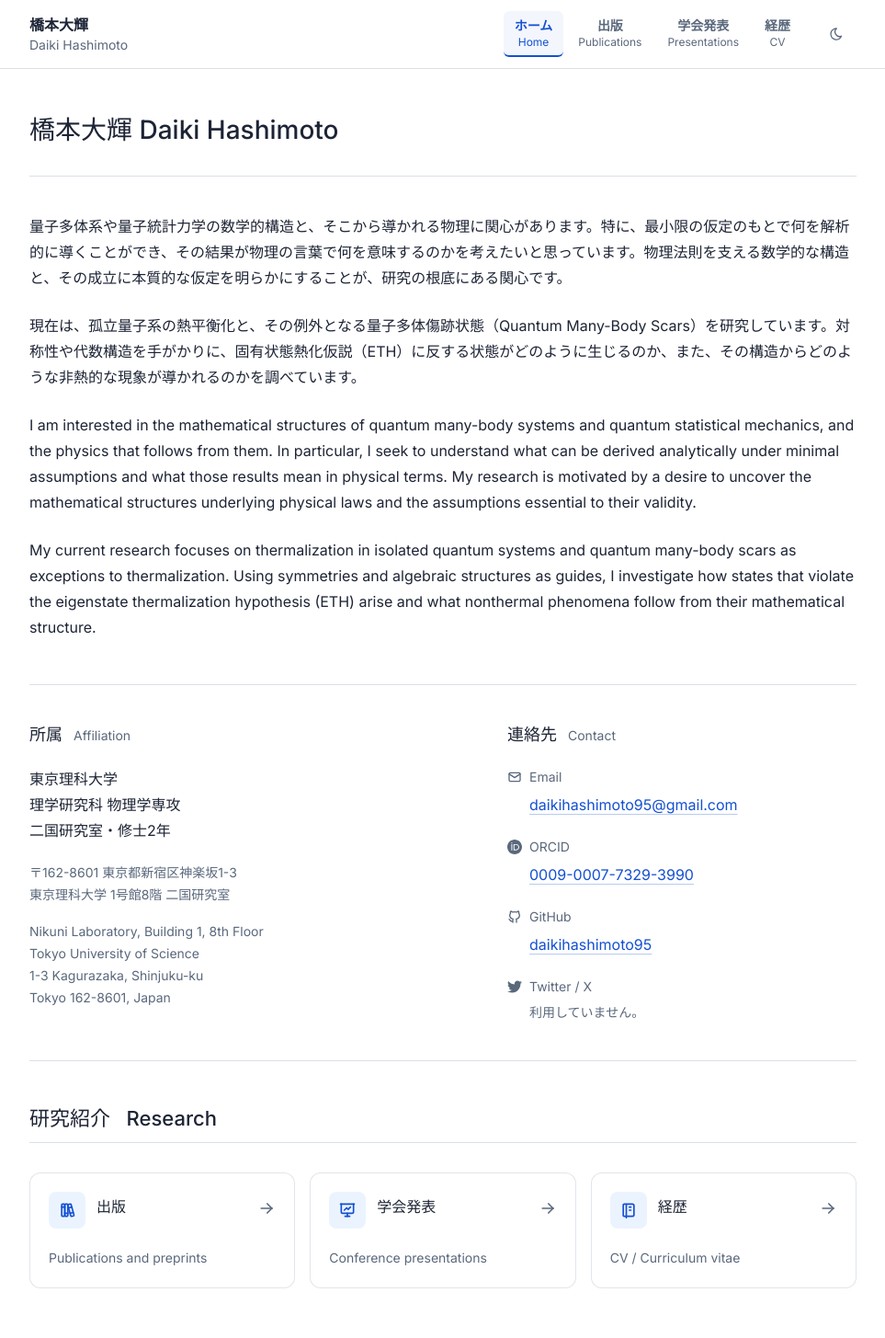
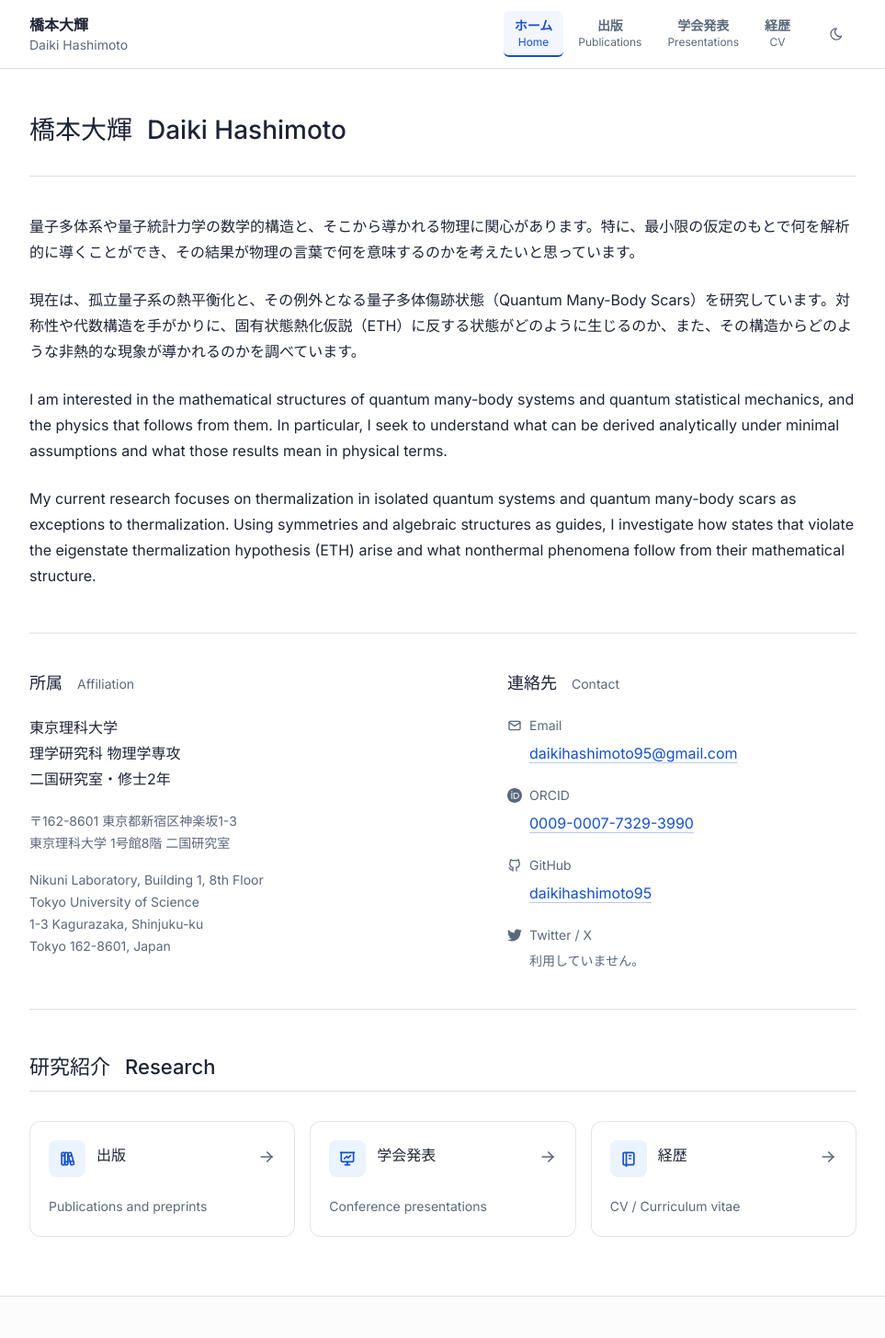
Before and after one commit to daikihashimoto95/research-site, a Next.js app: page /research-site/ in a window 1280 px wide. Shown: the top 1455 px of the page at 92% size, without its empty margins (158-1121 px from the left). Built offline with nearby package versions, Linux system fonts and the light colour scheme.

Commit message:
Unify bilingual heading spacing and trim research introduction

```diff
--- /dev/null
+++ b/src/components/HeadingText.tsx
@@ -0,0 +1,17 @@
+import type { ReactNode } from 'react'
+import { processChildren } from '@/lib/icons'
+
+export function HeadingText({ children }: { children: ReactNode }) {
+  if (typeof children !== 'string') return processChildren(children)
+
+  // Treat the MDX separator as a language boundary, with spacing set by CSS.
+  const parts = children.split(/[ \t]*(?:&nbsp;|\u00a0)+[ \t]*/)
+  if (parts.length !== 2) return processChildren(children)
+
+  return (
+    <span className="inline-flex max-w-full flex-wrap items-baseline gap-x-4 gap-y-1">
+      <span>{processChildren(parts[0])}</span>{' '}
+      <span lang="en" className="min-w-0">{processChildren(parts[1])}</span>
+    </span>
+  )
+}
--- a/src/components/SectionTitle.tsx
+++ b/src/components/SectionTitle.tsx
@@ -1,4 +1,4 @@
-import { replaceIconsInText } from "@/lib/icons";
+import { HeadingText } from "@/components/HeadingText";
 
 export function SectionTitle({
   title,
@@ -7,12 +7,9 @@ export function SectionTitle({
   title: string;
   subtitle?: string;
 }) {
-  // HTMLエンティティをデコード
-  const decodedTitle = title.replace(/(?:&nbsp;|\u00A0)+/g, ' ');
-
   return (
     <div className="mb-8 border-b border-border pb-6 sm:mb-10 sm:pb-8">
-      <h1 className="text-[1.75rem]/9 font-medium tracking-normal text-balance">{replaceIconsInText(decodedTitle)}</h1>
+      <h1 className="text-[1.75rem]/9 font-medium tracking-normal text-balance"><HeadingText>{title}</HeadingText></h1>
       {subtitle && <p className="mt-2 text-base/7 text-muted-foreground">{subtitle}</p>}
     </div>
   );
--- a/src/content/pages/index.mdx
+++ b/src/content/pages/index.mdx
@@ -1,18 +1,18 @@
 ---
-title: "橋本大輝 &nbsp;&nbsp;&nbsp; Daiki Hashimoto"
+title: "橋本大輝&nbsp;&nbsp;&nbsp;Daiki Hashimoto"
 ---
 
-量子多体系や量子統計力学の数学的構造と、そこから導かれる物理に関心があります。特に、最小限の仮定のもとで何を解析的に導くことができ、その結果が物理の言葉で何を意味するのかを考えたいと思っています。物理法則を支える数学的な構造と、その成立に本質的な仮定を明らかにすることが、研究の根底にある関心です。
+量子多体系や量子統計力学の数学的構造と、そこから導かれる物理に関心があります。特に、最小限の仮定のもとで何を解析的に導くことができ、その結果が物理の言葉で何を意味するのかを考えたいと思っています。
 
 現在は、孤立量子系の熱平衡化と、その例外となる量子多体傷跡状態（Quantum Many-Body Scars）を研究しています。対称性や代数構造を手がかりに、固有状態熱化仮説（ETH）に反する状態がどのように生じるのか、また、その構造からどのような非熱的な現象が導かれるのかを調べています。
 
-I am interested in the mathematical structures of quantum many-body systems and quantum statistical mechanics, and the physics that follows from them. In particular, I seek to understand what can be derived analytically under minimal assumptions and what those results mean in physical terms. My research is motivated by a desire to uncover the mathematical structures underlying physical laws and the assumptions essential to their validity.
+I am interested in the mathematical structures of quantum many-body systems and quantum statistical mechanics, and the physics that follows from them. In particular, I seek to understand what can be derived analytically under minimal assumptions and what those results mean in physical terms.
 
 My current research focuses on thermalization in isolated quantum systems and quantum many-body scars as exceptions to thermalization. Using symmetries and algebraic structures as guides, I investigate how states that violate the eigenstate thermalization hypothesis (ETH) arise and what nonthermal phenomena follow from their mathematical structure.
 
 <div className="my-12 grid gap-10 border-y border-border py-8 text-base/7 sm:py-10 md:grid-cols-[minmax(0,1.2fr)_minmax(0,1fr)] md:gap-16">
   <section aria-labelledby="affiliation">
-    <h2 id="affiliation" className="flex flex-wrap items-baseline gap-x-3 gap-y-1 scroll-mt-4 text-lg/7 font-medium">所属 <span lang="en" className="text-sm/6 font-normal text-muted-foreground">Affiliation</span></h2>
+    <h2 id="affiliation" className="flex flex-wrap items-baseline gap-x-4 gap-y-1 scroll-mt-4 text-lg/7 font-medium">所属 <span lang="en" className="text-sm/6 font-normal text-muted-foreground">Affiliation</span></h2>
     <div className="mt-5">
       <p className="font-medium">東京理科大学</p>
       <p>理学研究科 物理学専攻</p>
@@ -24,7 +24,7 @@ My current research focuses on thermalization in isolated quantum systems and qu
     </address>
   </section>
   <section aria-labelledby="contact">
-    <h2 id="contact" className="flex flex-wrap items-baseline gap-x-3 gap-y-1 scroll-mt-4 text-lg/7 font-medium">連絡先 <span lang="en" className="text-sm/6 font-normal text-muted-foreground">Contact</span></h2>
+    <h2 id="contact" className="flex flex-wrap items-baseline gap-x-4 gap-y-1 scroll-mt-4 text-lg/7 font-medium">連絡先 <span lang="en" className="text-sm/6 font-normal text-muted-foreground">Contact</span></h2>
     <dl className="mt-5 space-y-5">
       <div>
         <dt className="flex items-center gap-2 text-sm/6 text-muted-foreground"><ContactIcon name="email" />Email</dt>
--- a/src/content/pages/presentations.mdx
+++ b/src/content/pages/presentations.mdx
@@ -3,7 +3,7 @@ title: "学会発表&nbsp;&nbsp;&nbsp;Conference presentations"
 date: "2025-12-19"
 ---
 
-## 国内会議 &nbsp;&nbsp;&nbsp; Domestic conference
+## 国内会議&nbsp;&nbsp;&nbsp;Domestic conference
 
 <CollapsibleYear year="2025" defaultOpen={true}>
 
@@ -62,7 +62,7 @@ date: "2025-12-19"
 
 </CollapsibleYear>
 
-## 国際会議 &nbsp;&nbsp;&nbsp; International conference
+## 国際会議&nbsp;&nbsp;&nbsp;International conference
 
 <CollapsibleYear year="2025" defaultOpen={true}>
 
--- a/src/mdx-components.tsx
+++ b/src/mdx-components.tsx
@@ -4,6 +4,7 @@ import { Separator } from '@/components/ui/separator'
 import { Button } from '@/components/ui/button'
 import { ContactIcon, processChildren } from '@/lib/icons'
 import { CollapsibleYear } from '@/components/CollapsibleYear'
+import { HeadingText } from '@/components/HeadingText'
 
 function slugify(text: string): string {
   return text
@@ -22,25 +23,25 @@ export function useMDXComponents(components: MDXComponents): MDXComponents {
   return {
     h1: ({ children }) => (
       <h1 className="scroll-mt-4 text-[1.75rem]/9 font-medium tracking-normal text-balance mb-4">
-        {processChildren(children)}
+        <HeadingText>{children}</HeadingText>
       </h1>
     ),
     h2: ({ children, id: explicitId }) => {
       const id = explicitId ?? (typeof children === 'string' ? slugify(children) : undefined)
       return (
         <h2 id={id} className="scroll-mt-4 border-b border-border pb-3 text-[1.375rem]/7 font-medium tracking-normal text-balance first:mt-0 mt-12 mb-5">
-          {processChildren(children)}
+          <HeadingText>{children}</HeadingText>
         </h2>
       )
     },
     h3: ({ children }) => (
       <h3 className="scroll-mt-4 text-base/6 font-medium tracking-normal mt-8 mb-4">
-        {processChildren(children)}
+        <HeadingText>{children}</HeadingText>
       </h3>
     ),
     h4: ({ children }) => (
       <h4 className="scroll-mt-4 text-sm/5 font-medium tracking-normal mt-6 mb-3">
-        {processChildren(children)}
+        <HeadingText>{children}</HeadingText>
       </h4>
     ),
     p: ({ children }) => (
```
Also changed, not shown: 1 other file (tests, documents, lock files or other folders).
